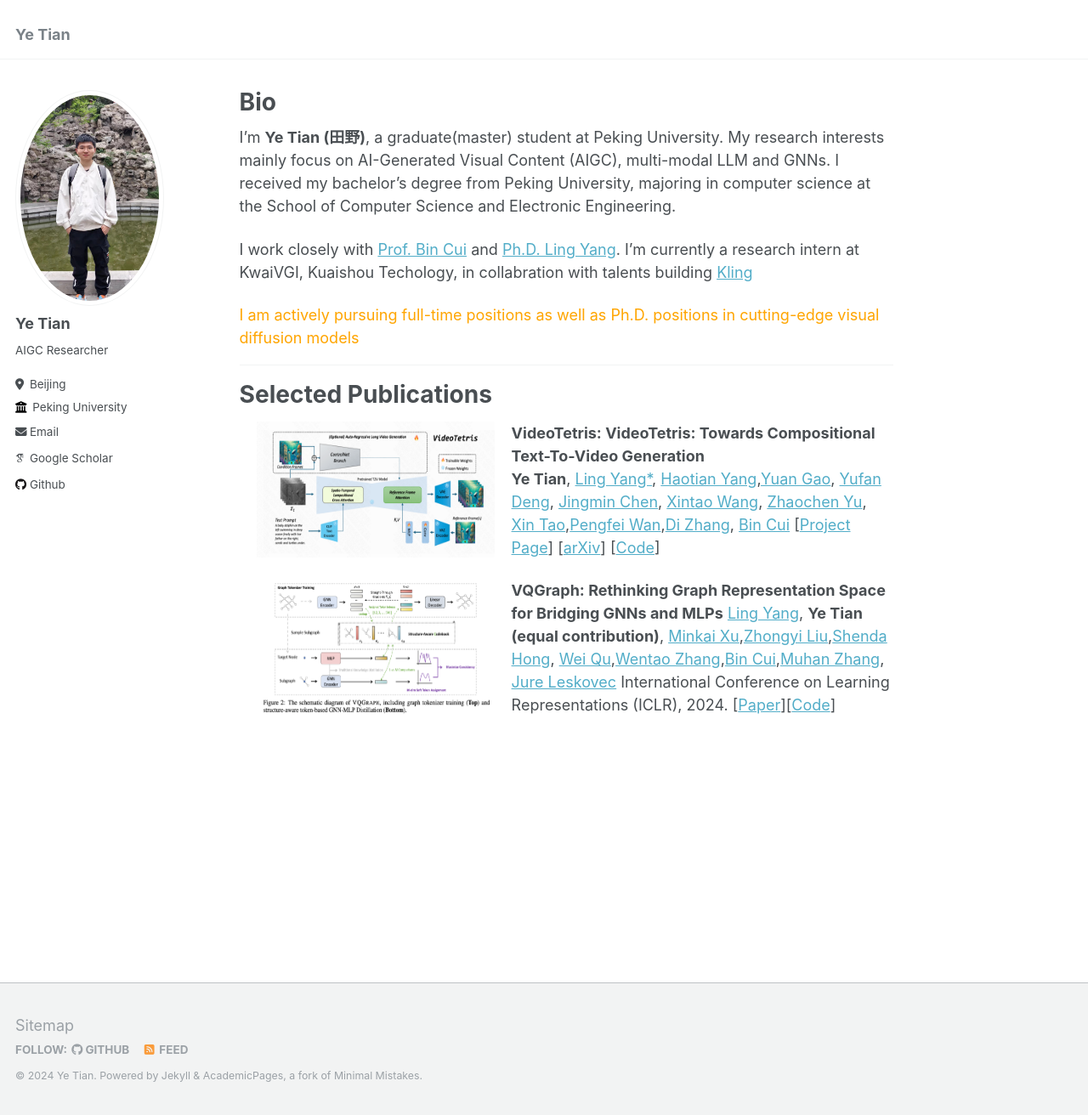
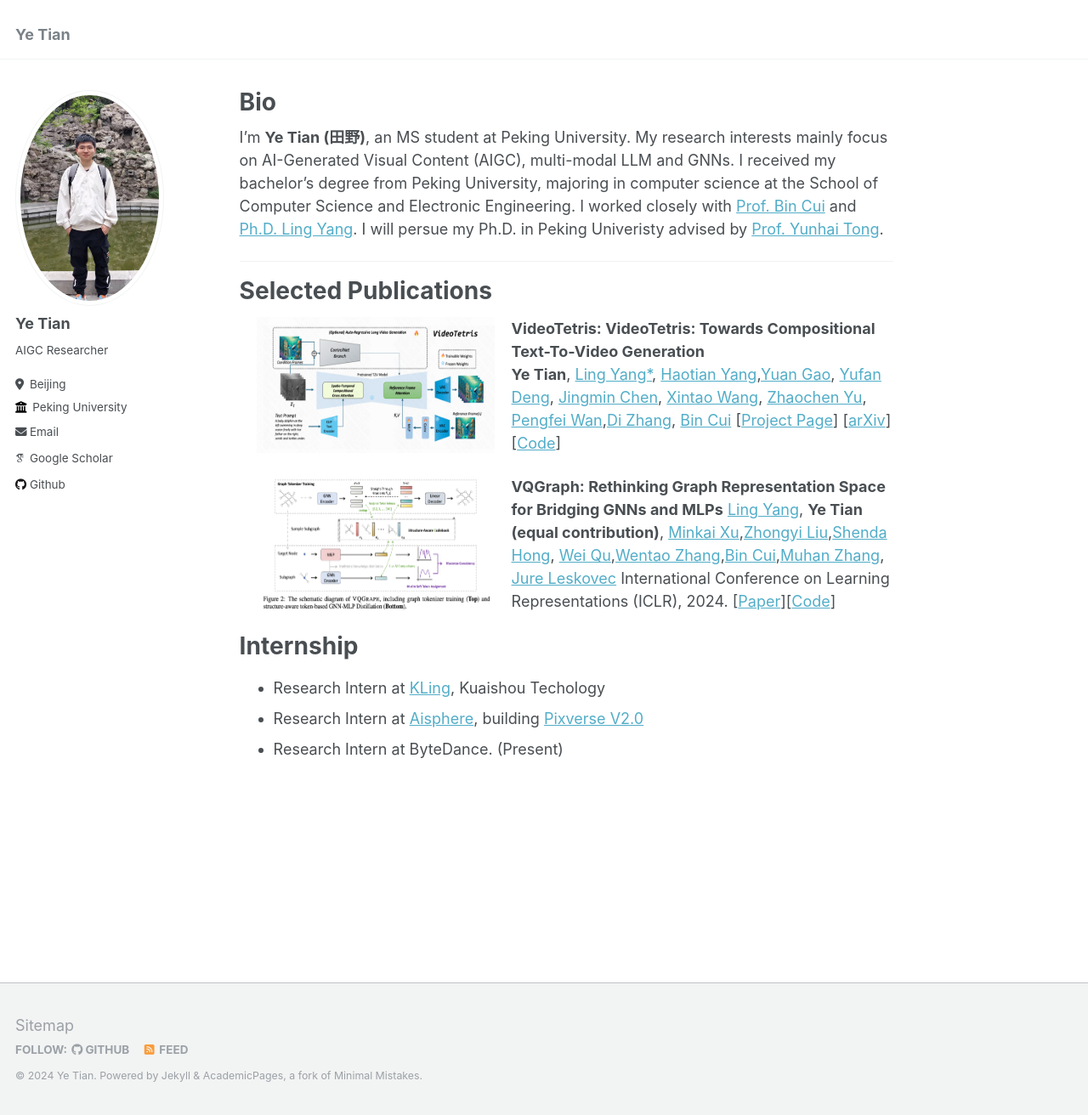
Before and after one commit to tyfeld/tyfeld.github.io, a Jekyll site: the page built from _pages/about.md, in a window 1280 px wide and 1312 px high. Shown: the whole window at 85% size. Built offline with Jekyll 4.4.1, drawn with Linux system fonts in a browser that asks for light colours; some web fonts are replaced.

Commit message:
Update about.md

```diff
--- a/_pages/about.md
+++ b/_pages/about.md
@@ -7,12 +7,8 @@ redirect_from:
   - /about.html
 ---
 
-I'm **Ye Tian (田野)**, a graduate(master) student at Peking University. My research interests mainly focus on AI-Generated Visual Content (AIGC), multi-modal LLM and GNNs. I received my bachelor's degree from Peking University, majoring in computer science at the School of Computer Science and Electronic Engineering.
+I'm **Ye Tian (田野)**, an MS student at Peking University. My research interests mainly focus on AI-Generated Visual Content (AIGC), multi-modal LLM and GNNs. I received my bachelor's degree from Peking University, majoring in computer science at the School of Computer Science and Electronic Engineering. I worked closely with [Prof. Bin Cui](https://cuibinpku.github.io/cuibin_cn.html) and [Ph.D. Ling Yang](https://yangling0818.github.io/). I will persue my Ph.D. in Peking Univeristy advised by [Prof. Yunhai Tong](https://openreview.net/profile?id=~Yunhai_Tong1).
 
-I work closely with [Prof. Bin Cui](https://cuibinpku.github.io/cuibin_cn.html) and [Ph.D. Ling Yang](https://yangling0818.github.io/). I'm currently a research intern at
-KwaiVGI, Kuaishou Techology, in collabration with talents building [Kling](https://kling.kuaishou.com/)
-
-<font color='orange'> I am actively pursuing full-time positions as well as Ph.D. positions in cutting-edge visual diffusion models</font>
 
 ---
 
@@ -20,7 +16,7 @@ KwaiVGI, Kuaishou Techology, in collabration with talents building [Kling](https
 
 <img src='./files/videotetris.png' style='float:left;width:280px;height:160px;margin-left:20px;margin-right:20px'/>
 **VideoTetris: VideoTetris: Towards Compositional Text-To-Video Generation**
-**Ye Tian**, [Ling Yang*](https://yangling0818.github.io), [Haotian Yang](https://scholar.google.com/citations?user=LH71RGkAAAAJ&hl=en),[Yuan Gao](https://videotetris.github.io/), [Yufan Deng](https://videotetris.github.io/), [Jingmin Chen](https://videotetris.github.io/), [Xintao Wang](https://xinntao.github.io), [Zhaochen Yu](https://videotetris.github.io/), [Xin Tao](https://scholar.google.com/citations?user=sQ30WyUAAAAJ&hl=en),[Pengfei Wan](https://scholar.google.com/citations?user=P6MraaYAAAAJ&hl=en),[Di Zhang](https://openreview.net/profile?id=~Di_ZHANG3), [Bin Cui](https://cuibinpku.github.io/cuibin_cn.html)
+**Ye Tian**, [Ling Yang*](https://yangling0818.github.io), [Haotian Yang](https://scholar.google.com/citations?user=LH71RGkAAAAJ&hl=en),[Yuan Gao](https://videotetris.github.io/), [Yufan Deng](https://videotetris.github.io/), [Jingmin Chen](https://videotetris.github.io/), [Xintao Wang](https://xinntao.github.io), [Zhaochen Yu](https://videotetris.github.io/), [Pengfei Wan](https://scholar.google.com/citations?user=P6MraaYAAAAJ&hl=en),[Di Zhang](https://openreview.net/profile?id=~Di_ZHANG3), [Bin Cui](https://cuibinpku.github.io/cuibin_cn.html)
 [[Project Page](https://videotetris.github.io/)] [[arXiv](https://arxiv.org/abs/2406.04277)] [[Code]([https://github.com/arthur-qiu/LongerCrafter](https://github.com/YangLing0818/VideoTetris))]
 
 <img src='./files/vqgraph.png' style='float:left;width:280px;height:160px;margin-left:20px;margin-right:20px'/>
@@ -28,3 +24,8 @@ KwaiVGI, Kuaishou Techology, in collabration with talents building [Kling](https
 [Ling Yang](https://yangling0818.github.io/), **Ye Tian (equal contribution)**, [Minkai Xu](https://minkaixu.com/),[Zhongyi Liu](),[Shenda Hong](https://hsd1503.github.io/), [Wei Qu](),[Wentao Zhang](https://zwt233.github.io/),[Bin Cui](https://cuibinpku.github.io/),[Muhan Zhang](https://muhanzhang.github.io/), [Jure Leskovec](https://cs.stanford.edu/~jure/)
 International Conference on Learning Representations (ICLR), 2024.
 [[Paper](https://openreview.net/forum?id=h6Tz85BqRI)][[Code](https://github.com/YangLing0818/VQGraph)]
+
+# Internship
+* Research Intern at [KLing](https://klingai.com/), Kuaishou Techology
+* Research Intern at [Aisphere](https://aishiai.com/), building [Pixverse V2.0](https://pixverse.org/pixverse-2-0/)
+* Research Intern at ByteDance. (Present)
```
